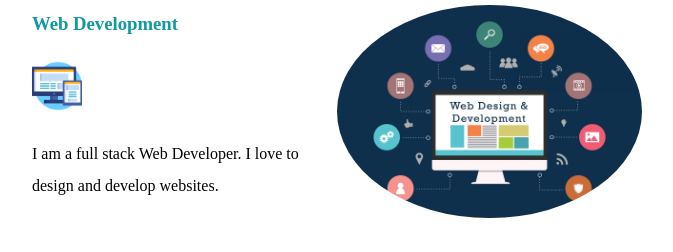
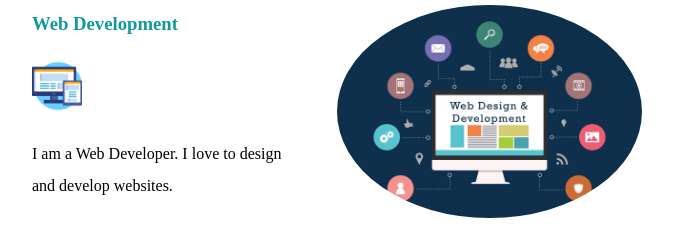
Before and after one commit to eshan1809/Basic-HTML-CSS-Projects, a plain HTML site: page CSS - MY Site/index.html in a window 1280 px wide. Shown: the part 1700-1952 px from the top of the page, without its empty margins (303-976 px from the left). Drawn offline with Linux system fonts and the light colour scheme; a web font is replaced by a local one.

Commit message:
Update index.html

```diff
--- a/CSS - MY Site/index.html
+++ b/CSS - MY Site/index.html
@@ -36,7 +36,7 @@
             <img class="web-dev" src="images/web-dev.jpg" alt="dev-pic">
             <h3>Web Development</h3>
             <img src="images/web.png" width="50px" alt="web-pic">
-            <p>I am a full stack Web Developer. I love to design and develop websites.</p>
+            <p>I am a Web Developer. I love to design and develop websites.</p>
           </div>
         </div>
         <hr>
```
